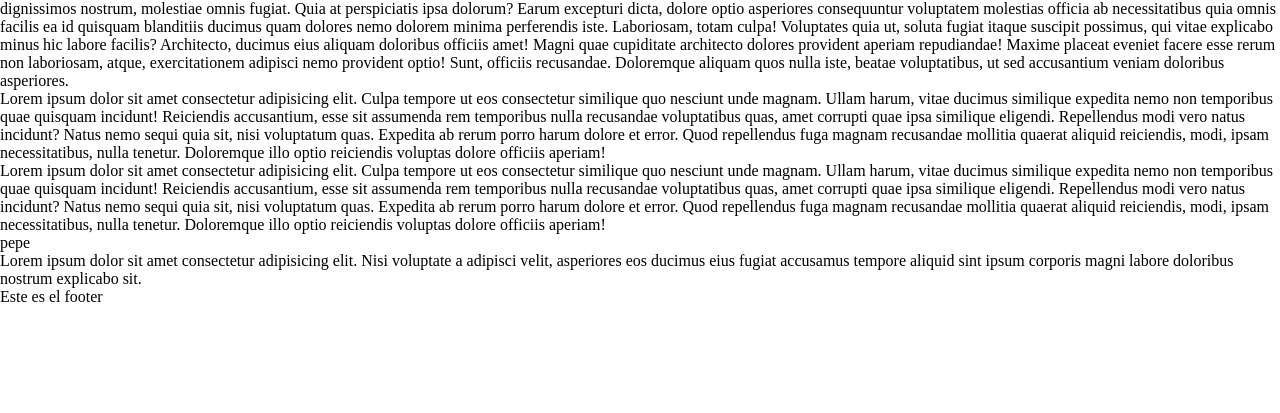
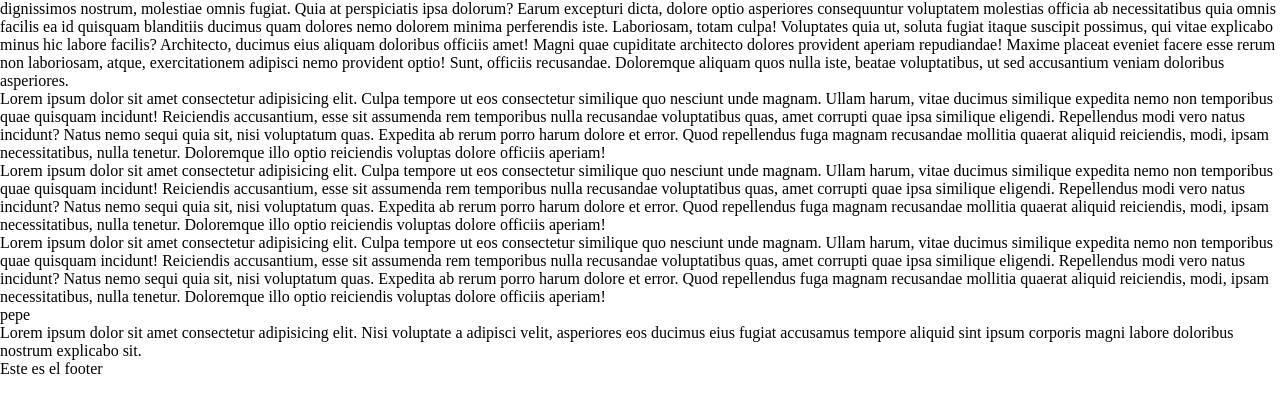
Before and after one commit to ESSC08/Mi-repositorio, a plain HTML site: page git/index.html in a window 1280 px wide. Shown: the part 73-486 px from the top of the page. Drawn offline with Linux system fonts and the light colour scheme; files that its build step writes are made by us from their sources.

Commit message:
segundo commit

```diff
--- a/git/index.html
+++ b/git/index.html
@@ -22,6 +22,9 @@
     <p>Lorem ipsum dolor sit amet consectetur adipisicing elit. Culpa tempore ut eos consectetur similique quo nesciunt unde magnam. Ullam harum, vitae ducimus similique expedita nemo non temporibus quae quisquam incidunt!
     Reiciendis accusantium, esse sit assumenda rem temporibus nulla recusandae voluptatibus quas, amet corrupti quae ipsa similique eligendi. Repellendus modi vero natus incidunt? Natus nemo   sequi quia sit, nisi voluptatum quas.
     Expedita ab rerum porro harum dolore et error. Quod repellendus fuga magnam recusandae mollitia quaerat aliquid reiciendis, modi, ipsam necessitatibus, nulla tenetur. Doloremque illo optio reiciendis voluptas dolore officiis aperiam!</p>
+    <p>Lorem ipsum dolor sit amet consectetur adipisicing elit. Culpa tempore ut eos consectetur similique quo nesciunt unde magnam. Ullam harum, vitae ducimus similique expedita nemo non temporibus quae quisquam incidunt!
+        Reiciendis accusantium, esse sit assumenda rem temporibus nulla recusandae voluptatibus quas, amet corrupti quae ipsa similique eligendi. Repellendus modi vero natus incidunt? Natus nemo   sequi quia sit, nisi voluptatum quas.
+        Expedita ab rerum porro harum dolore et error. Quod repellendus fuga magnam recusandae mollitia quaerat aliquid reiciendis, modi, ipsam necessitatibus, nulla tenetur. Doloremque illo optio reiciendis voluptas dolore officiis aperiam!</p>
     <nav>
         <ul>
             <li>pepe</li>
```
